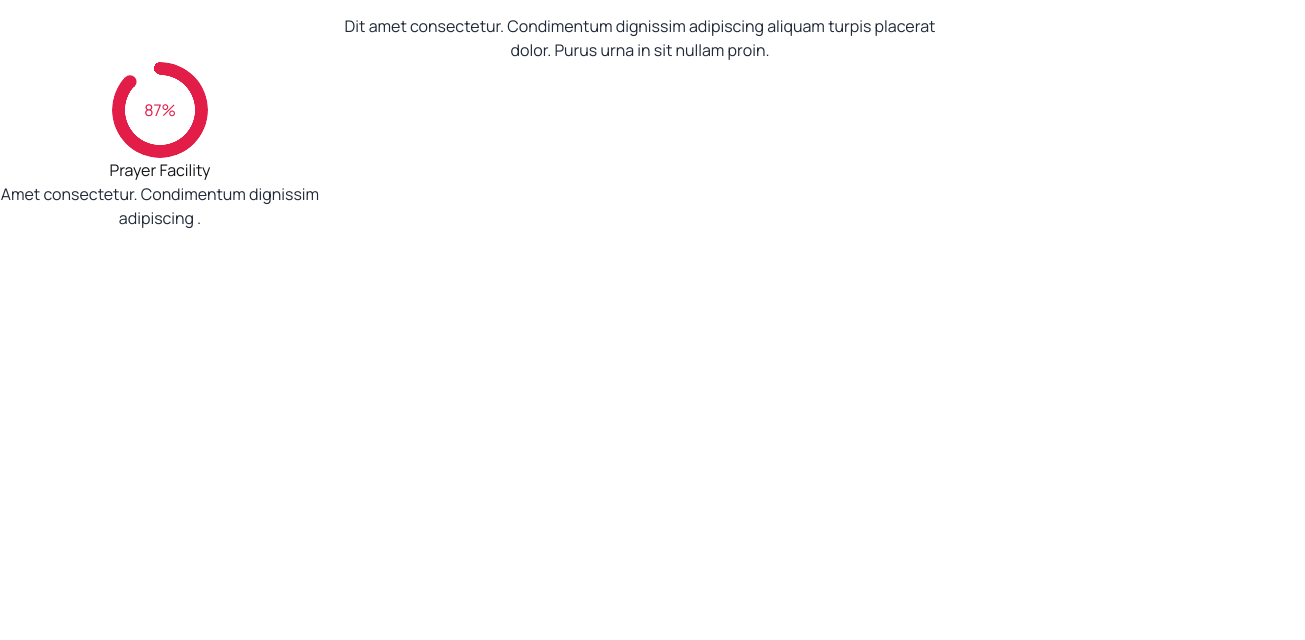
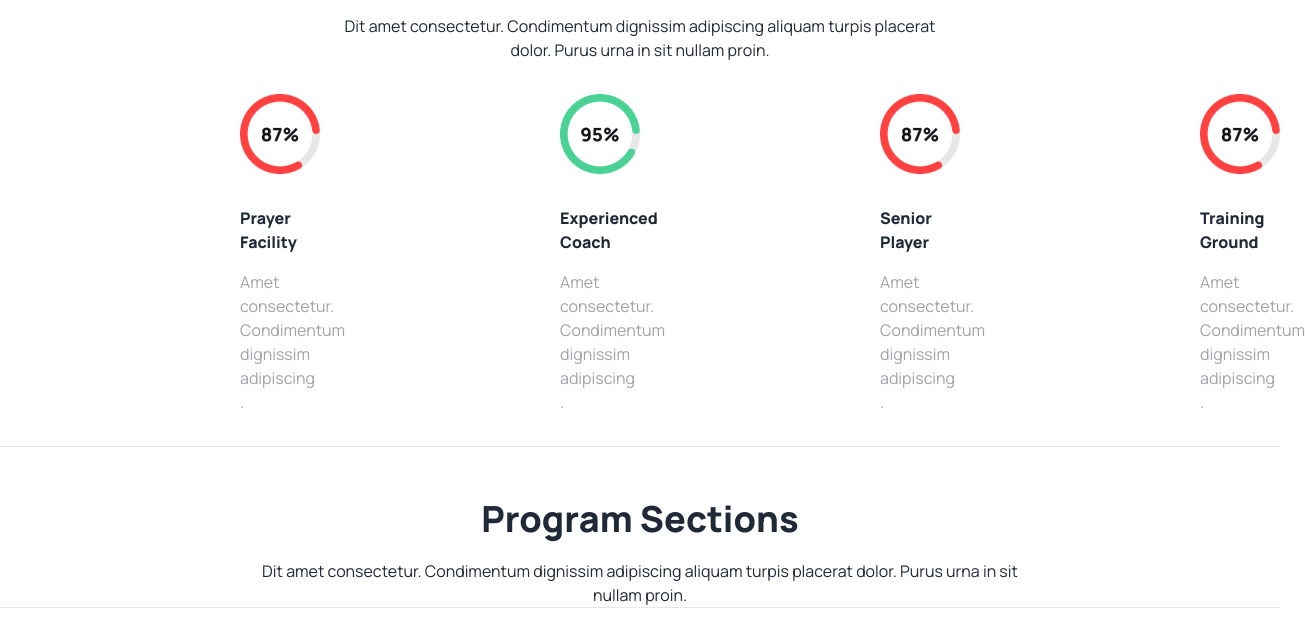
Before and after one commit to nurujjaman88/B9A3-Hockeys-main, a plain HTML site: page index.html in a window 1280 px wide. Shown: the part 859-1499 px from the top of the page, 1305 px wide, since content can reach past the window. Before the commit the page ends 1089 px from the top, so only its background shows below. Drawn offline with nearby package versions, Linux system fonts and the light colour scheme.

Commit message:
added program section

```diff
--- a/index.html
+++ b/index.html
@@ -58,17 +58,51 @@
         <section class="text-center">
         <h2 class="text-4xl font-extrabold mt-8 p-5">Professional Hockeys Club</h2>
         <p class="lg:max-w-3xl m-auto">Dit amet consectetur. Condimentum dignissim adipiscing aliquam turpis placerat <br>dolor. Purus urna in sit nullam proin. </p>
-        <!-- Card Section -->
+         </section>
+         <!-- Card Section -->
 
-        <div class="grid grid-cols-1 md: grid-cols-2 lg: grid-cols-4">
-            <div class="1st-radial">
-                <div class="radial-progress text-rose-600" style="--value:87; --size:6rem; --thickness: .8rem;" role="progressbar">87%</div>
-                <h4 class="text-[#131318]"">Prayer Facility</h4>
-                <p>Amet consectetur. Condimentum dignissim adipiscing .</p>
+         <section class="mt-8">
+            <div class="grid grid-cols-1 lg:grid-cols-4">
+                <div class="ml-60">
+                    <div><img src="Images/Group 9 (1).png" alt=""></div>
+                    <div>
+                        <h4 class="font-extrabold mt-8">Prayer Facility</h4>
+                    <p class="mt-4 text-base text-zinc-400">Amet consectetur. Condimentum dignissim adipiscing .</p>
+                    </div>
+                 </div>
+
+                 <div class="ml-60">
+                    <div><img src="Images/Group 9.png" alt=""></div>
+                    <div>
+                        <h4 class="font-extrabold mt-8">Experienced Coach</h4>
+                    <p class="mt-4 text-base text-zinc-400">Amet consectetur. Condimentum dignissim adipiscing .</p>
+                    </div>
+                 </div>
+
+                 <div class="ml-60">
+                    <div><img src="Images/Group 9 (1).png" alt=""></div>
+                    <div>
+                        <h4 class="font-extrabold mt-8">Senior Player</h4>
+                    <p class="mt-4 text-base text-zinc-400">Amet consectetur. Condimentum dignissim adipiscing .</p>
+                    </div>
+                 </div>
+
+                 <div class="ml-60">
+                    <div><img src="Images/Group 9 (1).png" alt=""></div>
+                    <div>
+                        <h4 class="font-extrabold mt-8">Training Ground</h4>
+                    <p class="mt-4 text-base text-zinc-400">Amet consectetur. Condimentum dignissim adipiscing .</p>
+                    </div>
+                 </div>
             </div>
-
-        </div>
-        </section>
+         </section>
+         <hr class="mt-8">
+         <!-- Program section -->
+        <section class="text-center">
+            <h2 class="text-4xl font-extrabold mt-8 p-5">Program Sections</h2>
+            <p class="lg:max-w-3xl m-auto">Dit amet consectetur. Condimentum dignissim adipiscing aliquam turpis placerat dolor. Purus urna in sit nullam proin.  </p>
+             </section>
+         <hr class="mb-8">
     </main>
 
     <footer>
```
Also changed, not shown: Images/Group 9 (1).png (added), Images/Group 9.png (added).
